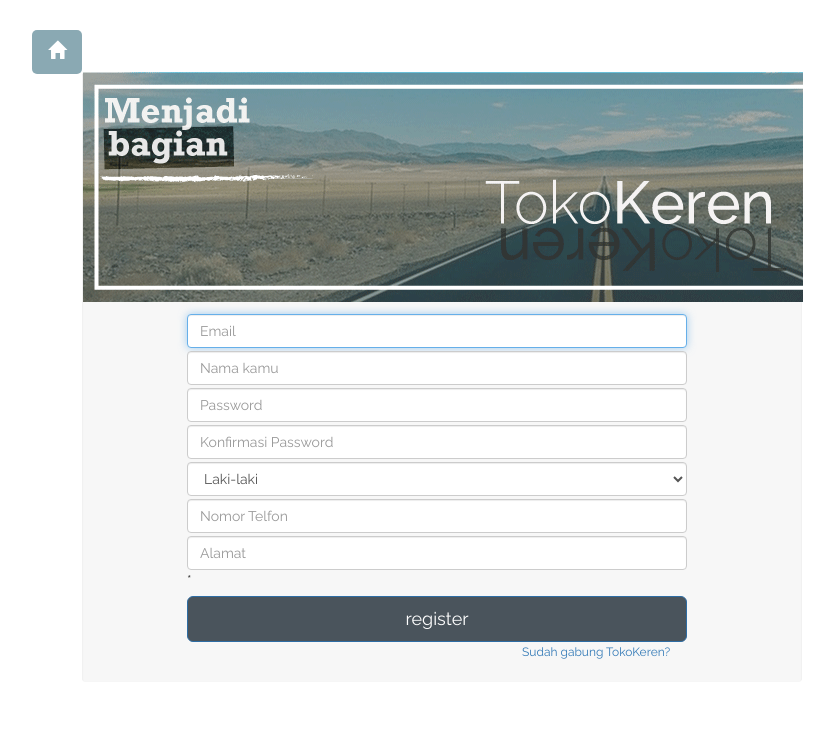
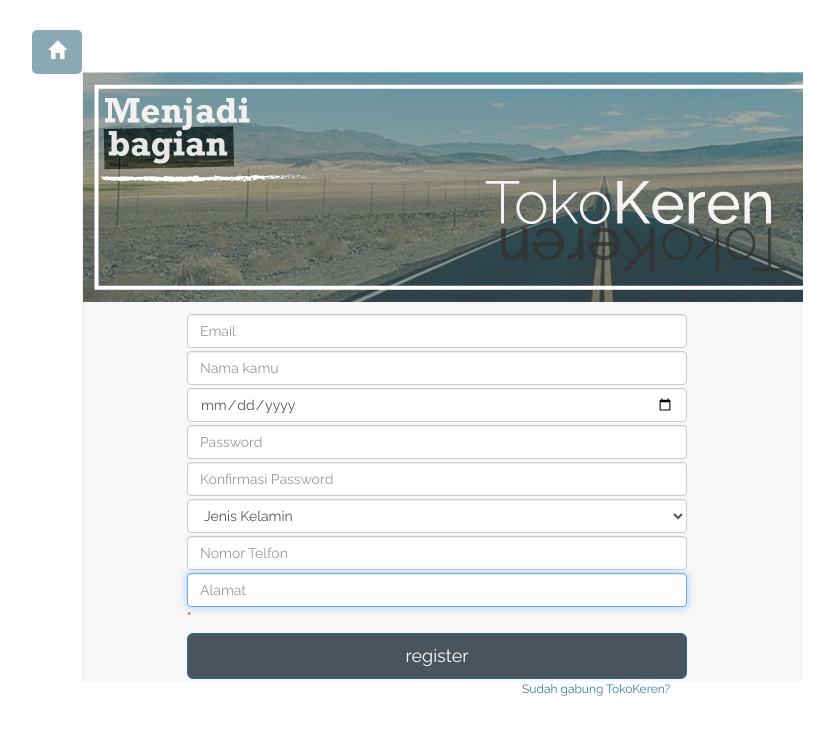
Before and after one commit to abdallachair/TK-Basdat-TK, a PHP site: page /register.php in a window 1280 px wide. Shown: the top 735 px of the page, without its empty margins (198-1032 px from the left). Run offline with PHP 8.4, Linux system fonts and the light colour scheme; some libraries are stand-ins or nearby versions; some web fonts are replaced.

Commit message:
100persenRegister

```diff
--- a/kategori-subkategori.php
+++ b/kategori-subkategori.php
@@ -27,6 +27,9 @@
 	    </ul>
 
 	    <button id="add-subkategori-btn" class="btn btn-lg btn-primary btn-block">Tambah subkategori</button>
+	    <script>
+	    	$("#add-subkategori-btn").onclick()
+	    </script>
    		<input id="add-kategori-btn" class="btn btn-lg btn-primary btn-block" type="submit" value="Tambah Kategori" name="add-kategori">
     </fieldset>
 
--- a/promo.php
+++ b/promo.php
@@ -7,7 +7,6 @@
 	$echoSubkategori = "";
 	$echoError = "";
 	$validate = true;
-	session_start();
 
 	function submitPromo(){
 		$db = pg_connect("host=localhost port=5432 dbname=farhanramadhan user=postgres password=gold28197");
--- a/register.php
+++ b/register.php
@@ -1,19 +1,84 @@
 <?php
 	// define variables and set to empty values
 	session_start();
+
 	if(isset($_SESSION['loginError'])){
 		session_unset($_SESSION['loginError']);
 	}
 
+	if(isset($_SESSION['role'])){
+		header("Location: index.php");
+	}
+
 	$ErrMsg = "";
-	$email = $pass = $repass = $nama = $sex = $notelp = $alamat = "";
 
 	if ($_SERVER["REQUEST_METHOD"] == "POST") {
-	  if (empty($_POST["email"]) || empty($_POST["uname"]) || empty($_POST["pass"]) || empty($_POST["repass"]) || empty($_POST["sex"]) || empty($_POST["notelp"]) || empty($_POST["pass"])) {
-	    $ErrMsg = "Semua data harus diisi";
-	  }
+	  	//validasi data
+	  	if (!preg_match("/^([\w\-]+\@[\w\-]+\.[\w\-]+){1,50}$/", $_POST['email'])){
+			$ErrMsg = "Email tidak sesuai! (maksimal 50 karakter)";
+	  	}
+	  	else if (!preg_match("/^[a-zA-Z ]{1,100}$/", $_POST['uname'])){
+			$ErrMsg = "Nama tidak sesuai (maksimal 100 karakter)";
+	  	}
+		else if($_POST['sex'] == "kosong"){
+			$ErrMsg = "Isi jenis kelamin!";
+		}
+		else if(!preg_match("/^[\w\-]{6,20}$/", $_POST['pass'])){
+			$ErrMsg = "Password minimal terdiri dari 6 karakter dan maksimal 20 karakter!";
+		}
+		else if($_POST['pass'] != $_POST['repass']){
+			$ErrMsg = "Password dan konfirmasi password harus sama!";
+		}
+		else if(!preg_match("/^(?:08)(?:\d(?:-)?){8,20}$/", $_POST['notelp'])){
+			$ErrMsg = "Nomor telfon harus berupa angka! (minimal 8 digit maksimal 20 digit)";
+		}
+		else if(preg_match("/\d/", $_POST['alamat'])){
+			$ErrMsg = "Alamat tidak boleh terdiri dari angka saja!";
+		}
+		//kondisi data yang dimasukkan sudah sesuai format
+		else{
+			registerUser($_POST['email']);
+		}
+	}
+function registerUser($email){
+	//mengecek apakaah email sudah ada di dalam database
+	$conn = pg_connect("host=localhost port=5432 dbname=farhanramadhan user=postgres password=gold28197");
+
+	$query_email_pengguna = "SELECT * FROM TOKOKEREN.PENGGUNA where email = '".$email."'";
+	$query_email_pelanggan = "SELECT * FROM TOKOKEREN.PELANGGAN where email = '".$email."'";
+
+	$result_email_pengguna = pg_query($conn, $query_email_pengguna);
+	$result_email_pelanggan = pg_query($conn, $query_email_pelanggan);
+	$count = pg_num_rows($result_email_pengguna);
+	$count_admin = pg_num_rows($result_email_pelanggan);
+
+	//kondisi email sudah ada
+	if($count > 0 || $count_admin > 0){
+		$ErrMsg = "Email sudah tergabung sebelumnya";
+		header("Location: register.php");
+	}
+	//kondisi email belom ada di dalam database
+	else{
+		$uname = $_POST['uname'];
+		$tgllahir = $_POST['tgllahir'];
+		$sex = $_POST['sex'];
+		$pass = $_POST['pass'];
+		$notelp = $_POST['notelp'];
+		$alamat = $_POST['alamat'];
+
+		$query_register_pengguna = "INSERT INTO TOKOKEREN.PENGGUNA VALUES('".$email."', '".$pass."', '".$uname."', '".$sex."', '".$tgllahir."', '".$notelp."', '".$alamat."')";
+		$query_register_pelanggan = "INSERT INTO TOKOKEREN.PELANGGAN VALUES('".$email."')";
+		pg_query($conn, $query_register_pengguna);
+		pg_query($conn, $query_register_pelanggan);
+
+		$_SESSION['role'] = 'pengguna';
+		$_SESSION['email'] = $email;
+		$_SESSION['baru'] = TRUE;
+		header("Location: index.php");
+	}
 
 }
+
 ?>
 <!DOCTYPE html>
 <html>
@@ -73,6 +138,9 @@
 			left: 425px;
 			font-size: 12px;
 		}
+		.error{
+			color: red;
+		}
 	</style>
 </head>
 <body>
@@ -90,38 +158,43 @@
                     <form role="form" method="post" action="register.php">
                         <fieldset>
                             <div class="form-group ">
-                                <input id="email-input" class="form-control" placeholder="Email" name="email" type="text" autofocus>
+                                <input id="email-input" class="form-control" placeholder="Email" name="email" type="text" required>
                                 <span class="error">* <?php echo $ErrMsg;?></span>
                             </div>
                              <div class="form-group">
                                 <input id="name-input" class="form-control" placeholder="Nama kamu" name="uname" type="text"
-                                value="">
+                                value="" required>
+                                <span class="error">* <?php echo $ErrMsg;?></span>
+                            </div>
+							<div class="form-group">
+							      <input type="date" class="form-control" name="tgllahir" value="" placeholder="Date of Birth" required>
+							</div>
+                            <div class="form-group">
+                                <input id="pass-input" class="form-control" placeholder="Password" name="pass" type="password" value="" required>
                                 <span class="error">* <?php echo $ErrMsg;?></span>
                             </div>
                             <div class="form-group">
-                                <input id="pass-input" class="form-control" placeholder="Password" name="pass" type="password" value="">
+                                <input id="pass-input-repeat" class="form-control" placeholder="Konfirmasi Password" name="repass" type="password" required>
                                 <span class="error">* <?php echo $ErrMsg;?></span>
                             </div>
                             <div class="form-group">
-                                <input id="pass-input-repeat" class="form-control" placeholder="Konfirmasi Password" name="repass" type="password" autofocus>
-                                <span class="error">* <?php echo $ErrMsg;?></span>
-                            </div>
-                            <div class="form-group">
-                               <select id="sex-input" class="selectpicker form-control">
-								  <option>Laki-laki</option>
-								  <option>Perempuan</option>
+                               <select id="sex-input" name="sex" class="selectpicker form-control" required>
+                               	  <option value="kosong">Jenis Kelamin</option>
+								  <option value="L">Laki-laki</option>
+								  <option value="P">Perempuan</option>
 								</select>
 								<span class="error">* <?php echo $ErrMsg;?></span>
                             </div>
                             <div class="form-group">
-                                <input id="notelp-input" class="form-control" placeholder="Nomor Telfon" name="notelp" type="text" value="">
+                                <input id="notelp-input" class="form-control" placeholder="Nomor Telfon" name="notelp" type="text" value="" required>
                                 <span class="error">* <?php echo $ErrMsg;?></span>
                             </div>
                             <div class="form-group">
-                                <input id="alamat-input" class="form-control" placeholder="Alamat" name="alamat" type="text" autofocus>
+                                <input id="alamat-input" class="form-control" placeholder="Alamat" name="alamat" type="text" autofocus required>
                                 <span class="error">* <?php echo $ErrMsg;?></span>
                             </div class="form-group">
-                                <input id="register-btn" class="btn btn-lg btn-primary btn-block" type="submit" value="register" name="register">
+                            <input type="hidden" name="command" value="register">
+                            <input id="register-btn" class="btn btn-lg btn-primary btn-block" type="submit" value="register" name="register">
                         </fieldset>
                     </form>
                     <div class="register-footer"><a id="register-footer-text" href="login.php">Sudah gabung TokoKeren?</a></div>
--- a/signout.php
+++ b/signout.php
@@ -1,5 +1,6 @@
 <?php
 	session_start();
 	session_unset($_SESSION['role']);
+	session_unset($_SESSION['baru']);
 	session_destroy();
 	header("Location: index.php");
--- a/views/admin.php
+++ b/views/admin.php
@@ -1,5 +1,5 @@
 <?php
-  session_start();
+
 ?>
 
 <!doctype html>
@@ -371,6 +371,8 @@
     padding: 20px;
 }
 
+
+
 /* On smaller screens, where height is less than 450px, change the style of the sidenav (less padding and a smaller font size) */
 @media screen and (max-height: 450px) {
     .sidenav {padding-top: 15px;}
--- a/views/pelanggan.php
+++ b/views/pelanggan.php
@@ -151,9 +151,6 @@
                   </div>
                 </div>
 
-
-                }
-                else {
                    <button data-toggle="modal" data-target="#beli_produk" style="width: 100%; text-align: left;" class="btn btn-info">Beli Produk<span class="glyphicon glyphicon-chevron-down" style="text-align: right"></span></button>
 
                     <div id="beli_produk" class="modal fade" role="dialog">
```
Also changed, not shown: index.php (+21 -3 lines), 1 other file.
